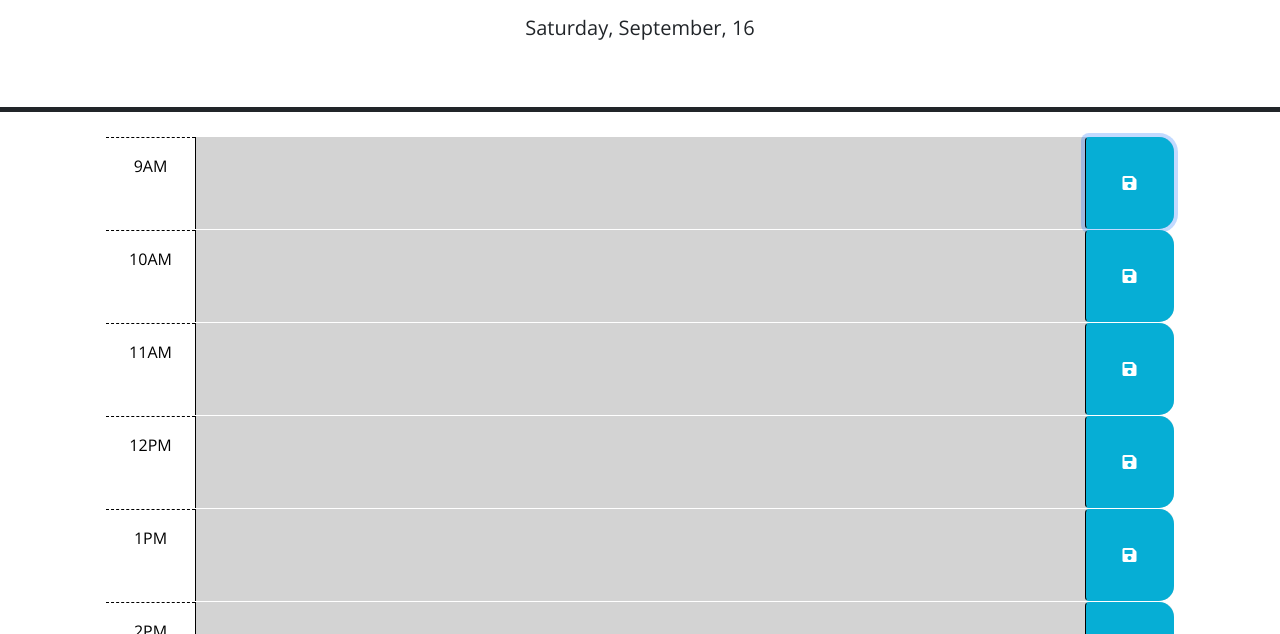
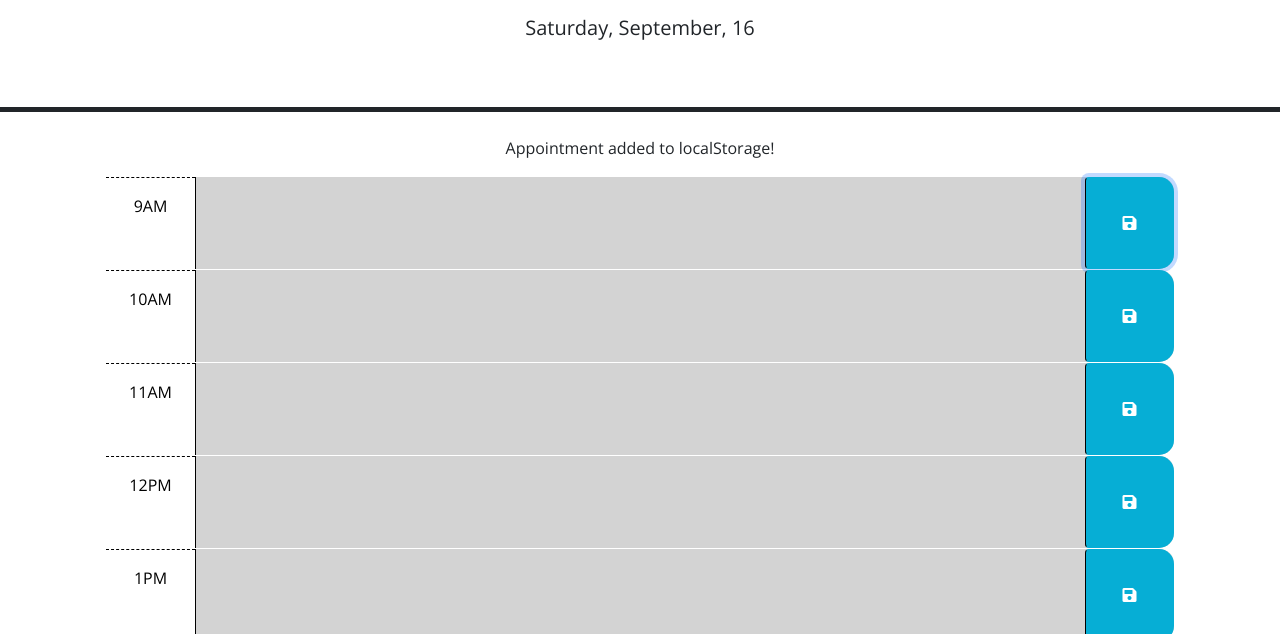
Before and after one commit to ramitaarora/work-day-scheduler, a plain HTML site: page index.html in a window 1280 px wide. Both pictures are taken after a click on the button 1129 px from the left and 348 px from the top of the page. Shown: the part 166-800 px from the top of the page. Drawn offline with nearby package versions, Linux system fonts and the light colour scheme.

Commit message:
added event listener for save button that retrieves the id of the save button and the value of the text in the text area and stores it in local storage, also displays a message that the appointment was added.

```diff
--- a/assets/css/style.css
+++ b/assets/css/style.css
@@ -57,3 +57,11 @@ textarea {
   font-size: 20px;
   transition: all 0.3s ease-in-out;
 }
+
+#appointment-added {
+  text-align: center;
+}
+
+.hidden {
+  display: none;
+}
--- a/assets/script/script.js
+++ b/assets/script/script.js
@@ -1,16 +1,51 @@
 var currentDay = $('#currentDay');
 var today = dayjs().format('dddd, MMMM, D'); // not recognizing ordinal 'Do'
 var currentTime = Number(dayjs().format('HH'));
-//console.log("currentTime", currentTime.slice(0,2));
+var saveButton = $('.saveBtn');
 
 var timeBlock = $('.time-block');
 var timeRow = timeBlock.children('div');
 
+var appointment = $('#appointment-added');
+
 // Wrap all code that interacts with the DOM in a call to jQuery to ensure that
 // the code isn't run until the browser has finished rendering all the elements
 // in the html.
+
 $(function () {
-  currentDay.text(today);
+  appointment.addClass('hidden');
+
+  // TODO: Add a listener for click events on the save button. This code should
+  // use the id in the containing time-block as a key to save the user input in
+  // local storage. HINT: What does `this` reference in the click listener
+  // function? How can DOM traversal be used to get the "hour-x" id of the
+  // time-block containing the button that was clicked? How might the id be
+  // useful when saving the description in local storage?
+
+  // TODO: Add code to get any user input that was saved in localStorage and set
+  // the values of the corresponding textarea elements. HINT: How can the id
+  // attribute of each time-block be used to do this?
+
+  saveButton.on('click', function(event) {
+    event.preventDefault();
+    var storageID = saveButton.parent().attr('id');
+    var textValue = saveButton.parent().children('textarea').val();
+
+    if (textValue) {
+      localStorage.setItem(storageID, textValue);
+      appointment.removeClass('hidden');
+    }
+
+    //console.log(saveButton.parent().children('textarea').text());
+
+    // get the idea, according to the id, get the value of the textarea and set the textarea text of that value in localStorage
+  })
+
+  // TODO: Add code to apply the past, present, or future class to each time
+  // block by comparing the id to the current hour. HINTS: How can the id
+  // attribute of each time-block be used to conditionally add or remove the
+  // past, present, and future classes? How can Day.js be used to get the
+  // current hour in 24-hour time?
 
   for (let i=0; i < timeRow.length; i++) {
     var timeSlice = Number((timeRow[i].parentElement.id).slice(5))
@@ -24,32 +59,7 @@ $(function () {
       (timeRow[i].parentElement).setAttribute('class', 'row time-block future');
     }
   }
-  // TODO: Add a listener for click events on the save button. This code should
-  // use the id in the containing time-block as a key to save the user input in
-  // local storage. HINT: What does `this` reference in the click listener
-  // function? How can DOM traversal be used to get the "hour-x" id of the
-  // time-block containing the button that was clicked? How might the id be
-  // useful when saving the description in local storage?
-  //
-  // TODO: Add code to apply the past, present, or future class to each time
-  // block by comparing the id to the current hour. HINTS: How can the id
-  // attribute of each time-block be used to conditionally add or remove the
-  // past, present, and future classes? How can Day.js be used to get the
-  // current hour in 24-hour time?
-  //
-  // TODO: Add code to get any user input that was saved in localStorage and set
-  // the values of the corresponding textarea elements. HINT: How can the id
-  // attribute of each time-block be used to do this?
-  //
   // TODO: Add code to display the current date in the header of the page.
+
+  currentDay.text(today);
 });
-
-  //var timeIndex;
-      //timeIndex = i;
-    // for (let i=0; i < timeRow.length; i++) {
-    //   if (i < timeIndex) {
-    //     (timeRow[i].parentElement).setAttribute('class', 'row time-block past');
-    //   } if (i > timeIndex) {
-    //     (timeRow[i].parentElement).setAttribute('class', 'row time-block future');
-    //   }
-    // }
--- a/index.html
+++ b/index.html
@@ -29,6 +29,7 @@
       <p id="currentDay" class="lead"></p>
     </header>
     <div class="container-lg px-5">
+      <p id="appointment-added" class="hidden">Appointment added to localStorage!</p>
       <!-- Use class for "past", "present", and "future" to apply styles to the
         time-block divs accordingly. The javascript will need to do this by
         adding/removing these classes on each div by comparing the hour in the
```
